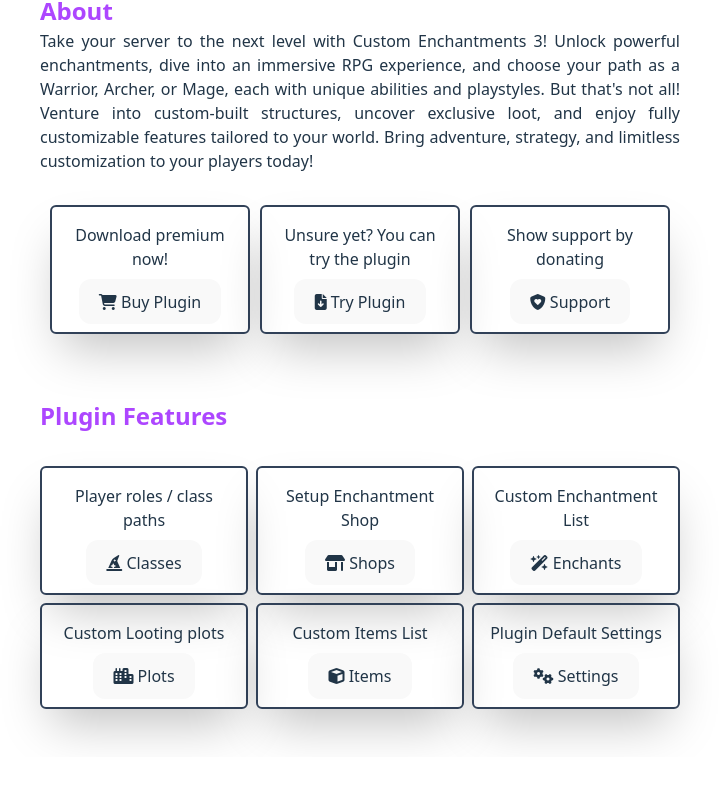
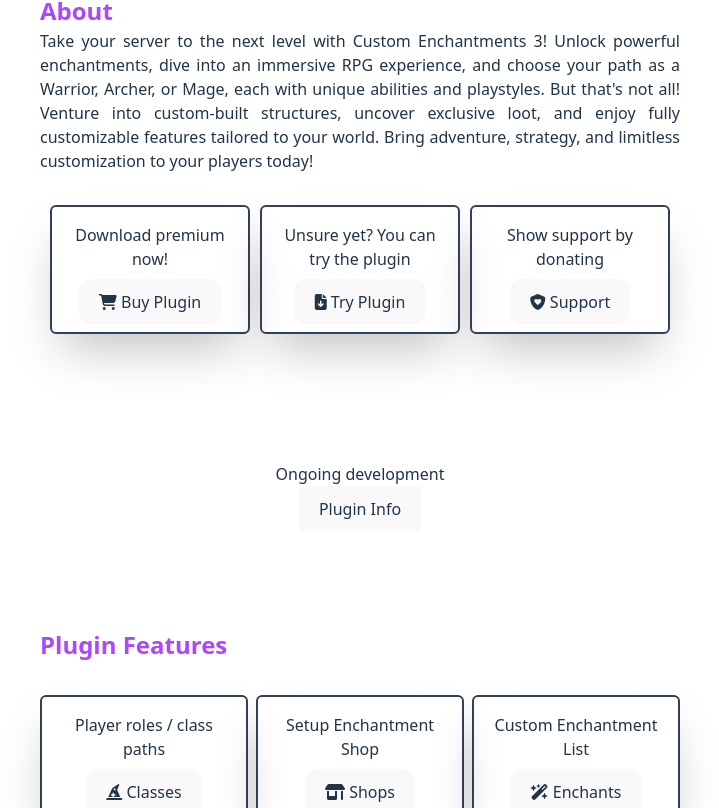
Before and after one commit to jaymar921/JHProjects-web, a React (Vite) app: page /ce3 in a window 1280 px wide. Shown: the part 423-1231 px from the top of the page, without its empty margins (280-999 px from the left). Before the commit the page ends 1180 px from the top, so only its background shows below. Built offline with nearby package versions, Linux system fonts and the light colour scheme.

Commit message:
Added Plugin Info

```diff
--- a/src/components/pages/CE3Page.jsx
+++ b/src/components/pages/CE3Page.jsx
@@ -92,6 +92,19 @@ function CE3Page() {
         </div>
       </section>
 
+      <div className="text-center w-full py-20">
+        <h3>Ongoing development</h3>
+        <button
+          onClick={() =>
+            RedirectTo(
+              "https://jaymar921.github.io/jaymar_plugin_wiki/CE3_WIKI/"
+            )
+          }
+        >
+          Plugin Info
+        </button>
+      </div>
+
       <section className="justify-items-center py-4">
         <div className="w-[80%] md:w-[50%]">
           <h3 className="text-[1.2em] md:text-[1.5em] text-purple-500 font-bold">
@@ -158,19 +171,6 @@ function CE3Page() {
       </section>
 
       <section className="w-full">{subContentWindow()}</section>
-
-      {/* <div className="text-center w-full py-20">
-        <h3>Ongoing development</h3>
-        <button
-          onClick={() =>
-            RedirectTo(
-              "https://jaymar921.github.io/jaymar_plugin_wiki/CE3_WIKI/"
-            )
-          }
-        >
-          Plugin Wiki
-        </button>
-      </div> */}
     </div>
   );
 }
```
